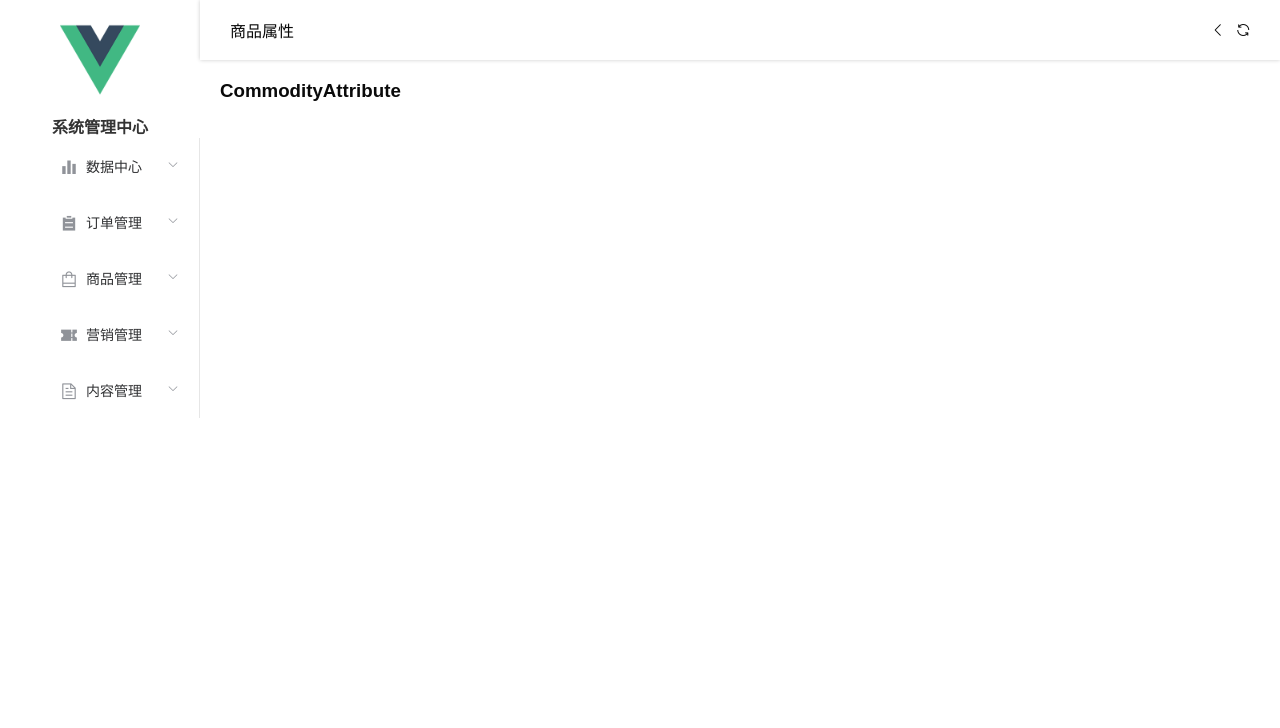
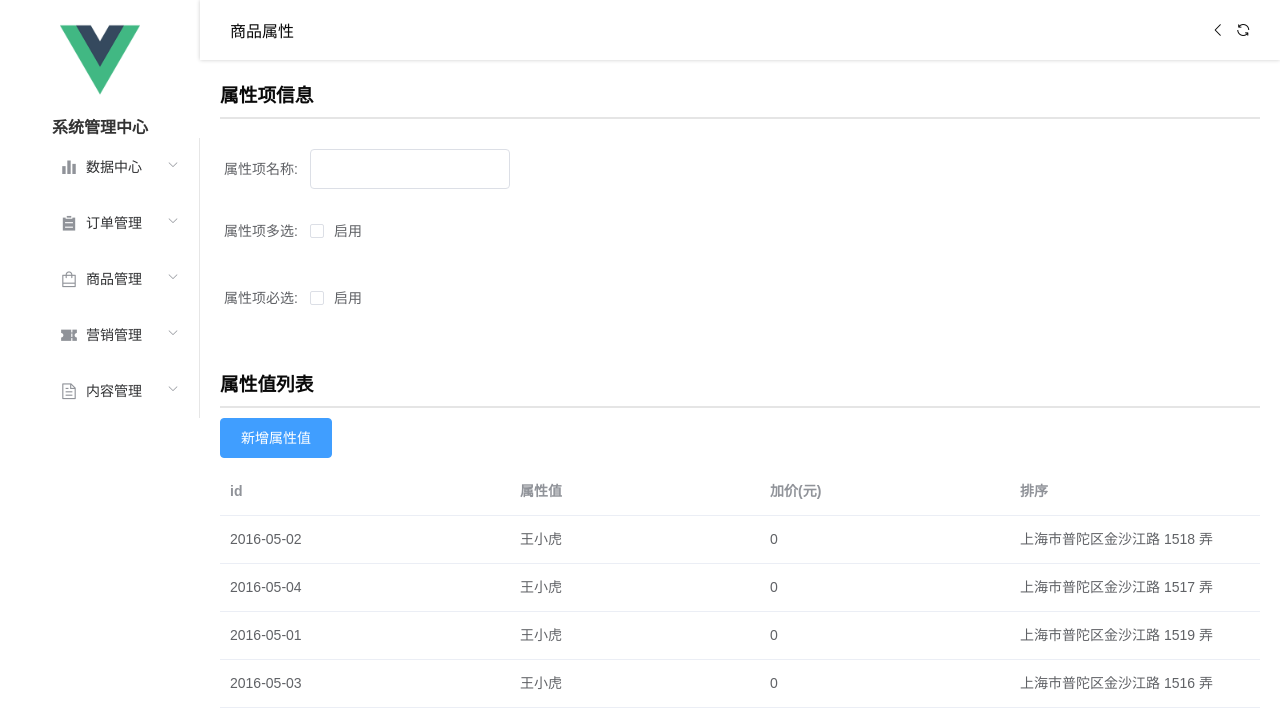
Before and after one commit to bo-ddd/union-b, a Vue app: page /commoditymanage/commodityattribute in a window 1280 px wide. Shown: the top 728 px of the page. Built offline with nearby package versions, Linux system fonts and the light colour scheme.

Commit message:
修改了属性管理

```diff
--- a/src/views/CommodityManage/CommodityAttribute.vue
+++ b/src/views/CommodityManage/CommodityAttribute.vue
@@ -1,16 +1,123 @@
 <template>
   <div class="CommodityAttribute">
       <!-- CommodityAttribute -->
-      <h1>CommodityAttribute</h1>
+      <h1 class="h1">属性项信息</h1>
+      <div class="message">
+        <div class="main-top">
+          <el-form ref="form" :model="form" label-width="90px">
+  <el-form-item label="属性项名称:" class="top">
+    <el-input v-model="form.name" class="el-input__inners"></el-input>
+  </el-form-item>
+  <el-form-item label="属性项多选:">
+    <el-checkbox-group v-model="form.choice">
+      <el-checkbox label="启用" name="type"></el-checkbox>
+    </el-checkbox-group>
+  </el-form-item>
+
+  <el-form-item label="属性项必选:">
+    <el-checkbox-group v-model="form.required">
+      <el-checkbox label="启用" name="type"></el-checkbox>
+      <!-- <p class="span">该属性支持选择多个属性值，比如对一杯奶茶添加布丁，珍珠等多种配料。</p> -->
+    </el-checkbox-group>
+  </el-form-item>
+</el-form>
+        </div>
+      </div>
+      <h1 class="h1">属性值列表</h1>
+      <div class="list">
+        <el-button type="primary" class="button">新增属性值</el-button>
+        <el-table
+      :data="tableData"
+      style="width: 100%">
+      <el-table-column prop="id" label="id" width="290">
+      </el-table-column>
+      <el-table-column
+        prop="name"
+        label="属性值"
+        width="250">
+      </el-table-column>
+      <el-table-column
+        prop="money"
+        label="加价(元)"
+        width="250">
+      </el-table-column>
+      <el-table-column
+        prop="sort"
+        label="排序"
+        width="250">
+      </el-table-column>
+      <el-table-column
+        prop="address"
+        label="操作"
+        width="250">
+      </el-table-column>
+    </el-table>
+      </div>
   </div>
 </template>
 
 <script>
 export default {
+  data() {
+      return {
+        form: {
+          name: '',
+          choice: '',
+          required: '',
+        },
 
-}
+        tableData: [{
+            id: '2016-05-02',
+            name: '王小虎',
+            sort: '上海市普陀区金沙江路 1518 弄',
+            money:'0'
+          }, {
+            id: '2016-05-04',
+            name: '王小虎',
+            sort: '上海市普陀区金沙江路 1517 弄',
+            money:'0'
+          }, {
+            id: '2016-05-01',
+            name: '王小虎',
+            sort: '上海市普陀区金沙江路 1519 弄',
+            money:'0'
+          }, {
+            id: '2016-05-03',
+            name: '王小虎',
+            sort: '上海市普陀区金沙江路 1516 弄',
+            money:'0'
+          }]
+      }
+    }
+  }
 </script>
 
 <style lang="scss" scoped>
-
+.CommodityAttribute{
+  // margin: 30px 0 30px 0;
+}
+.message{
+  width: 100%;
+  height: 250px;
+  border-top: 2px solid #e5e5e5;
+  // border-bottom: 2px solid #e5e5e5;
+}
+.h1{
+  margin-bottom: 10px;
+}
+.top{
+  margin-top: 30px;
+}
+.el-input__inners {
+  width: 200px;
+}
+.list{
+  width: 100%;
+  // height: 250px;
+  border-top: 2px solid #e5e5e5;
+  // border-bottom: 2px solid #e5e5e5;
+}
+.button{
+  margin: 10px 0 10px 0;
+}
 </style>
```
